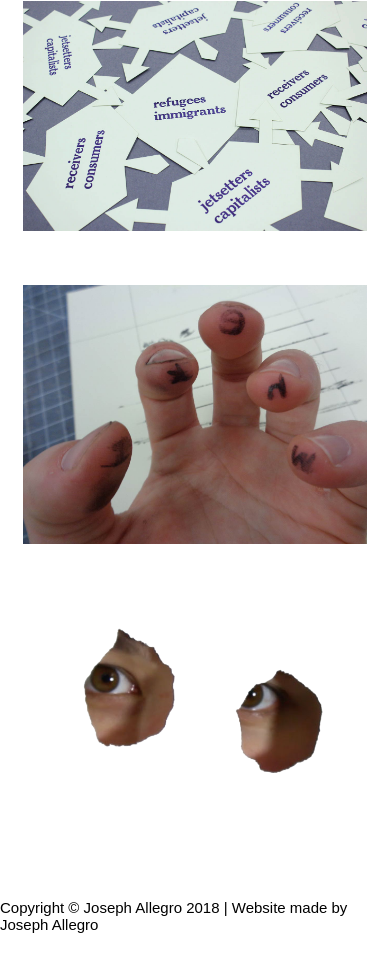
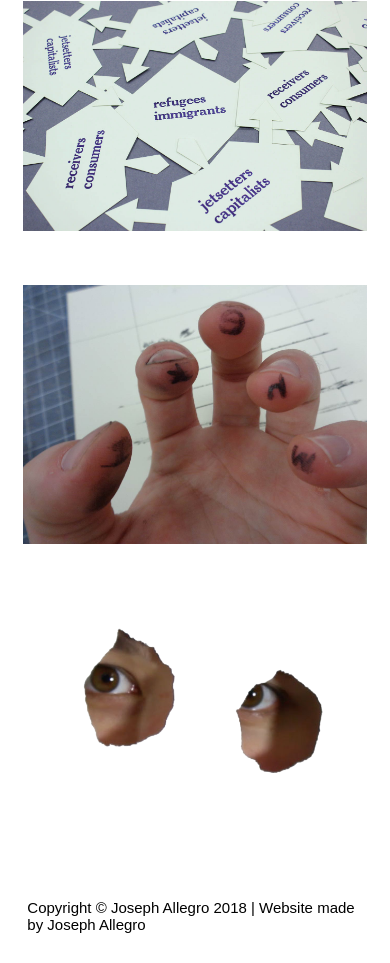
Before and after one commit to josephallegro/joseph_allegro_website, a plain HTML site: page index.html in a window 390 px wide. Shown: the part 2330-3293 px from the top of the page. Drawn offline with nearby package versions, Linux system fonts and the light colour scheme; a web font is replaced by a local one.

Commit message:
commit successful

```diff
--- a/joseph.css
+++ b/joseph.css
@@ -65,7 +65,6 @@ footer {
     font-size: 15px;
     margin: auto;
     padding-top: 30px;
-    padding-bottom: 30px;
     justify-content: center;
     max-width: 1500px;
 }
@@ -292,6 +291,12 @@ p{
         margin: auto;
         padding-bottom: 20px;
 }
+
+    footer{
+        width: 86%;
+        margin: auto;
+        padding-bottom: 20px;
+}
         h3{
         width: 86%;
         margin: auto;
```
Also changed, not shown: info.html (+2 -2 lines).
